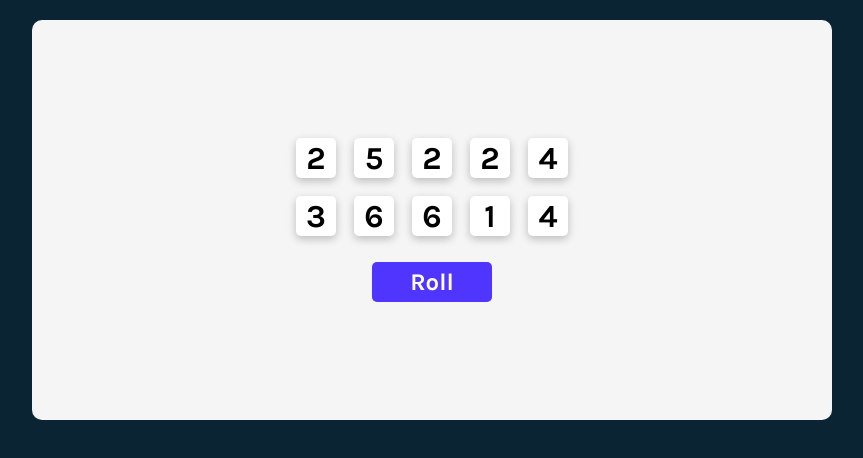
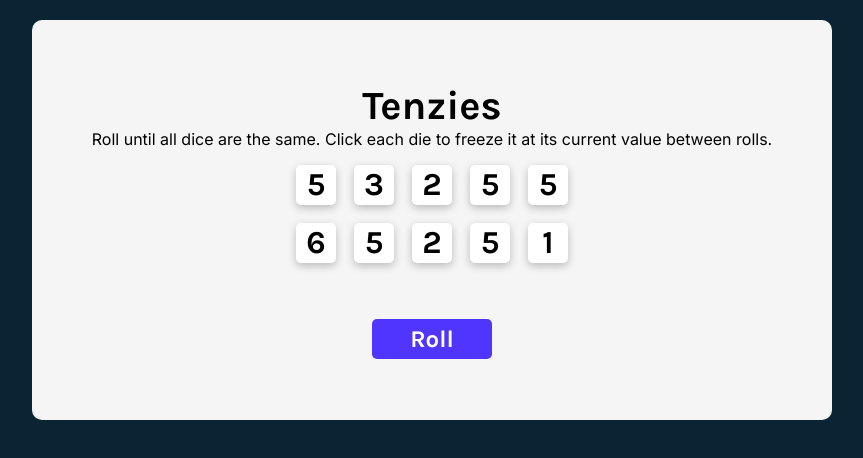
Before and after one commit to JarekCh/tenzies, a React (Create React App) app: page / in a window 1280 px wide. Shown: the top 458 px of the page, without its empty margins (208-1071 px from the left). Built offline with nearby package versions, Linux system fonts and the light colour scheme.

Commit message:
code refactor add html and css in app

```diff
--- a/src/App.js
+++ b/src/App.js
@@ -6,15 +6,19 @@
   const [dices, setDices] = useState(allNewDice());
   console.log("🚀 ~ file: App.js ~ line 7 ~ App ~ dices", dices)
 
+  function generateNewDie() {
+    return {
+        value: Math.ceil(Math.random() * 6),
+        isHeld: false,
+        id: nanoid()
+    }
+  }
+
   function allNewDice() {
     const dicesArray = [];
 
     for(let i = 0; i <= 9; i++) {
-      dicesArray.push({
-        id: nanoid(),
-        value: Math.floor(Math.random() * 6) + 1,
-        isHeld: false
-      })
+      dicesArray.push(generateNewDie())
     }
 
     return dicesArray;
@@ -23,7 +27,8 @@
   function rollDice() {
     setDices((prevState) => {
       return prevState.map(dice =>{
-        return dice.isHeld ? dice : {...dice, value: Math.floor(Math.random() * 6) + 1}
+        return dice.isHeld ?
+        dice : generateNewDie()
       })
     })
   }
@@ -31,14 +36,18 @@
   function holdDice(id) {
     setDices((prevState) => {
       return prevState.map((dice) => {
-        return dice.id === id ? {...dice, isHeld: !dice.isHeld} : dice
+        return dice.id === id ?
+        {...dice, isHeld: !dice.isHeld} : dice
       })
     })
   }
 
   return (
     <main className="main">
-      {/* Title */}
+      <h1 className="title">Tenzies</h1>
+      <p className="instructions">Roll until all dice are the same.
+         Click each die to freeze it at its current value between rolls.
+      </p>
       <div className='dice__container'>
        {dices.map((dice) => (
             <Die
--- a/src/style.css
+++ b/src/style.css
@@ -22,11 +22,23 @@
   padding: 20px;
 }
 
+.title {
+  font-size: 40px;
+  margin: 0;
+}
+
+.instructions {
+  font-family: 'Inter', sans-serif;
+  font-weight: 400;
+  margin-top: 0;
+  text-align: center;
+}
+
 .dice__container {
   display: grid;
   grid-template: auto auto/ repeat(5, 1fr);
   gap: 18px;
-
+  margin-bottom: 30px;
 }
 
 .die {
```
